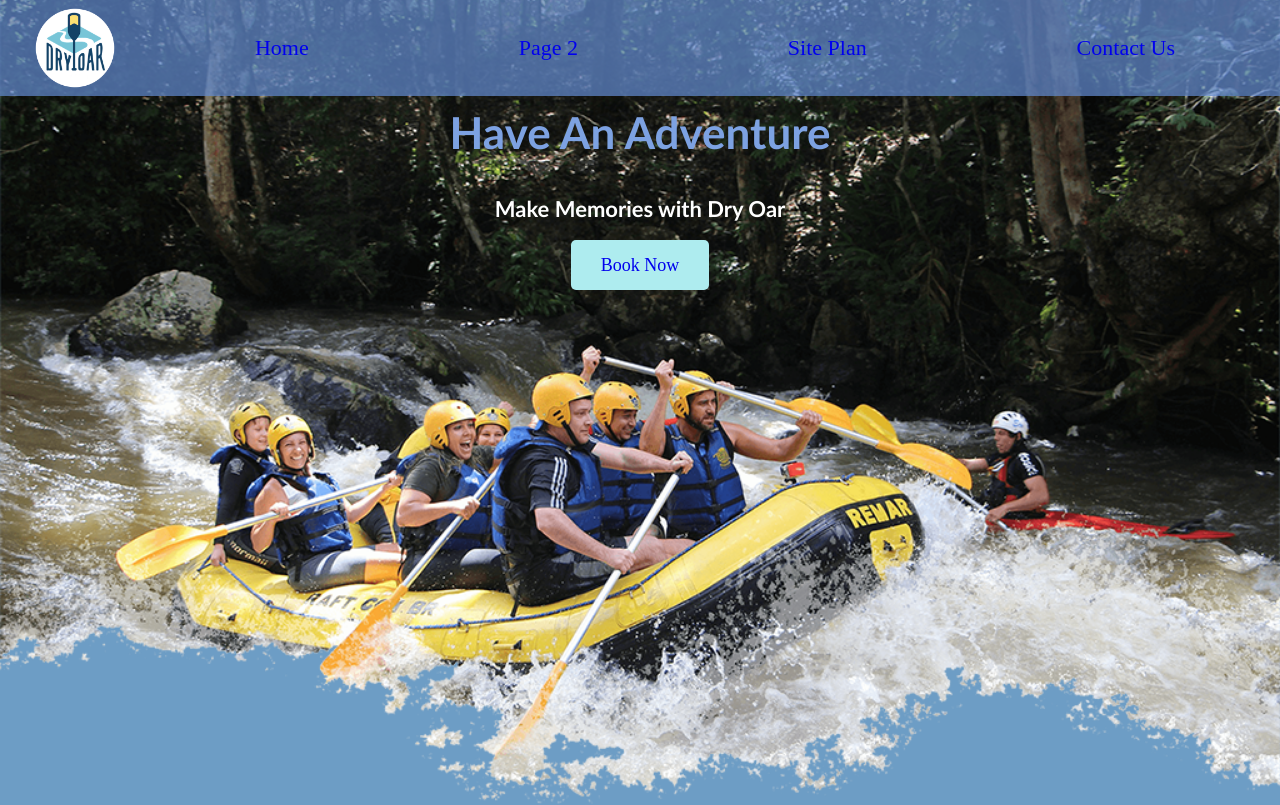
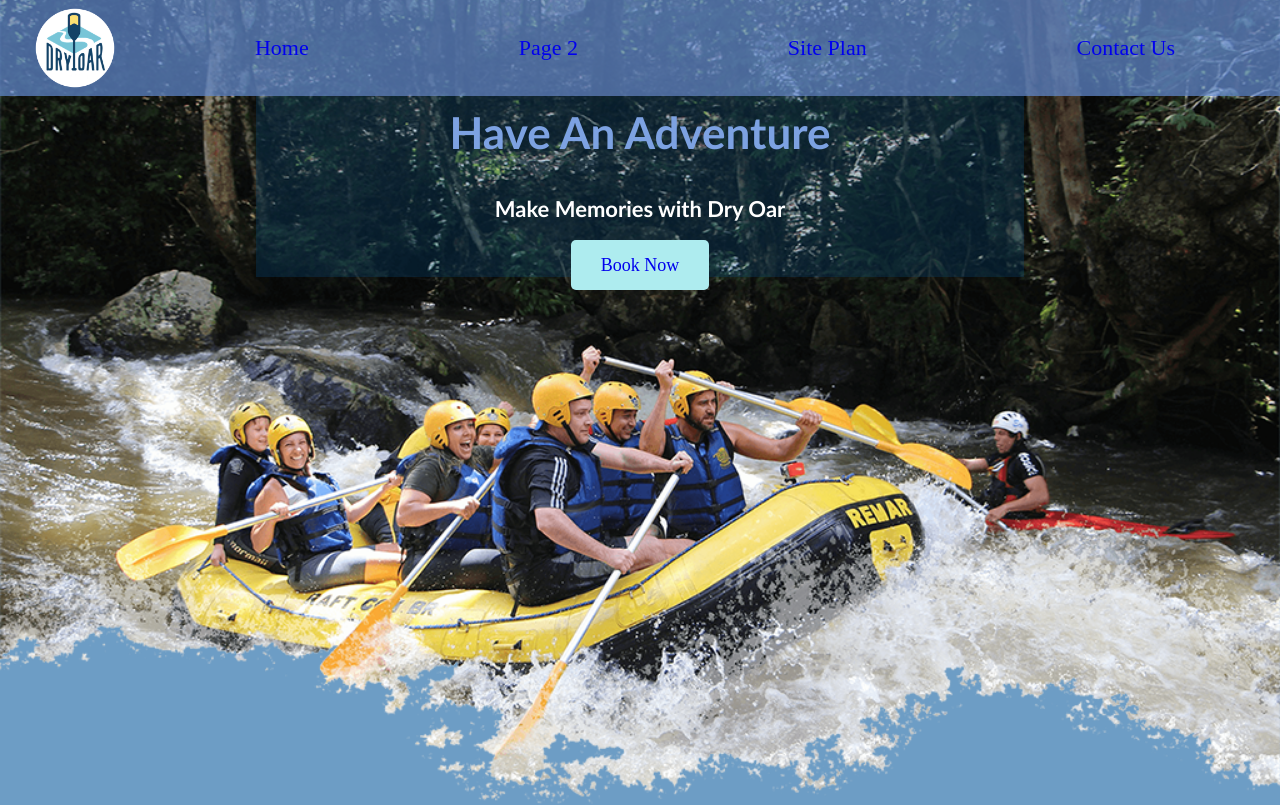
Before and after one commit to J-Tibbs/wdd130, a plain HTML site: page wwr/index.html in a window 1280 px wide. Shown: the top 805 px of the page. Drawn offline with Linux system fonts and the light colour scheme; a web font is replaced by a local one.

Commit message:
Added background to the hero msg

```diff
--- a/wwr/styles/style.css
+++ b/wwr/styles/style.css
@@ -58,6 +58,7 @@ main section img{
     grid-column: 2/3;
     grid-row: 1/2;
     margin-top: 100px;
+    background-color: #074d8247;
 }
 #hero-msg h1{
     text-align:center;
```
